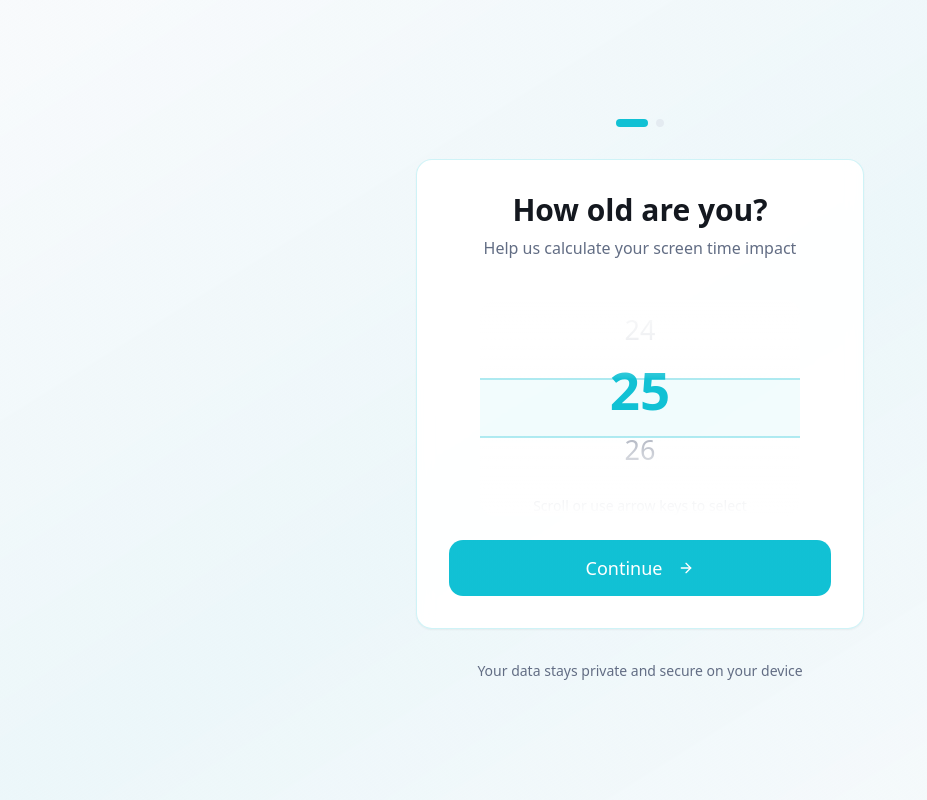
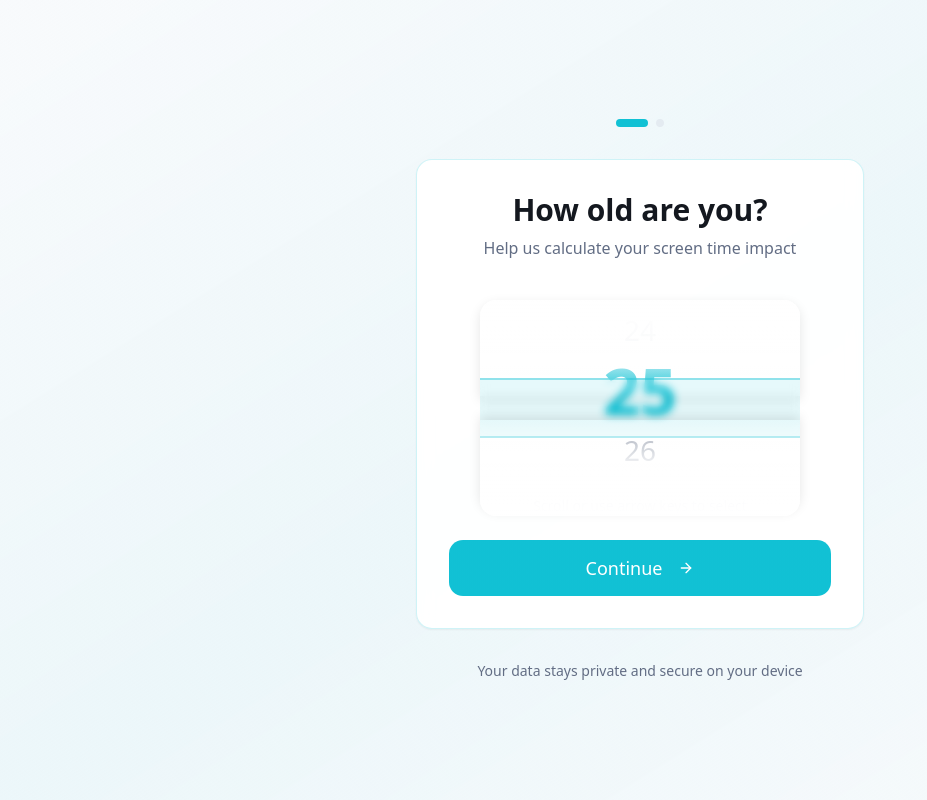
Before and after one commit to MrFarkas1/step-to-screen, a React (Vite) app: page / in a window 1280 px wide. Shown: the whole page, without its empty margins (0-927 px from the left). Built offline with nearby package versions, Linux system fonts and the light colour scheme; the HTML template or start-up script is replaced by a standard one.

Commit message:
Refactor AgePicker component

```diff
--- a/src/components/AgePicker.tsx
+++ b/src/components/AgePicker.tsx
@@ -19,10 +19,32 @@ export function AgePicker({ value, onChange, min = 1, max = 85 }: AgePickerProps
     if (!containerRef.current) return;
     const index = ages.indexOf(age);
     const scrollTop = index * ITEM_HEIGHT;
-    containerRef.current.scrollTo({
-      top: scrollTop,
-      behavior: smooth ? "smooth" : "auto",
-    });
+
+    if (smooth) {
+      // Smooth spring-like animation
+      const start = containerRef.current.scrollTop;
+      const distance = scrollTop - start;
+      const duration = 400;
+      const startTime = performance.now();
+
+      const easeOutCubic = (t: number) => 1 - Math.pow(1 - t, 3);
+
+      const animateScroll = (currentTime: number) => {
+        const elapsed = currentTime - startTime;
+        const progress = Math.min(elapsed / duration, 1);
+        const eased = easeOutCubic(progress);
+
+        containerRef.current!.scrollTop = start + distance * eased;
+
+        if (progress < 1) {
+          requestAnimationFrame(animateScroll);
+        }
+      };
+
+      requestAnimationFrame(animateScroll);
+    } else {
+      containerRef.current.scrollTop = scrollTop;
+    }
   };
 
   const handleScroll = () => {
@@ -66,11 +88,14 @@ export function AgePicker({ value, onChange, min = 1, max = 85 }: AgePickerProps
 
   return (
     <div className="relative w-full max-w-xs mx-auto">
-      {/* Top fade overlay */}
-      <div className="absolute top-0 left-0 right-0 h-20 bg-gradient-to-b from-card via-card/80 to-transparent z-10 pointer-events-none rounded-t-lg" />
+      {/* Top fade overlay with stronger gradient */}
+      <div className="absolute top-0 left-0 right-0 h-24 bg-gradient-to-b from-card via-card/95 to-transparent z-10 pointer-events-none rounded-t-lg shadow-[0_4px_12px_rgba(0,0,0,0.1)]" />
 
-      {/* Selection indicator */}
-      <div className="absolute top-1/2 left-0 right-0 h-[60px] -translate-y-1/2 border-y-2 border-primary/30 bg-primary/5 z-10 pointer-events-none" />
+      {/* Selection indicator with glow effect */}
+      <div className="absolute top-1/2 left-0 right-0 h-[60px] -translate-y-1/2 z-10 pointer-events-none">
+        <div className="absolute inset-0 border-y-2 border-primary/40 bg-primary/10 backdrop-blur-sm" />
+        <div className="absolute inset-0 shadow-[0_0_20px_rgba(var(--primary-rgb),0.2)]" />
+      </div>
 
       {/* Scrollable container */}
       <div
@@ -79,27 +104,43 @@ export function AgePicker({ value, onChange, min = 1, max = 85 }: AgePickerProps
         onKeyDown={handleKeyDown}
         tabIndex={0}
         className={cn(
-          "h-[180px] overflow-y-auto overflow-x-hidden snap-y snap-mandatory scroll-smooth",
+          "h-[180px] overflow-y-auto overflow-x-hidden snap-y snap-mandatory",
           "focus:outline-none focus:ring-2 focus:ring-primary/50 rounded-lg",
           "scrollbar-hide relative"
         )}
         style={{
           paddingTop: `${ITEM_HEIGHT}px`,
           paddingBottom: `${ITEM_HEIGHT}px`,
+          scrollBehavior: isScrolling ? "auto" : "smooth",
         }}
       >
         {ages.map((age) => {
           const isSelected = age === value;
+          const containerScrollTop = containerRef.current?.scrollTop || 0;
+          const index = ages.indexOf(age);
+          const targetScrollTop = index * ITEM_HEIGHT;
+          const distance = Math.abs(containerScrollTop - targetScrollTop);
+          const maxDistance = ITEM_HEIGHT * 2;
+          const opacity = Math.max(0.3, 1 - (distance / maxDistance) * 0.7);
+          const scale = isSelected ? 1 : Math.max(0.75, 1 - (distance / maxDistance) * 0.25);
+
           return (
             <div
               key={age}
               className={cn(
-                "snap-center flex items-center justify-center transition-all duration-200 cursor-pointer",
-                isSelected && !isScrolling
-                  ? "text-5xl font-bold text-primary scale-110"
-                  : "text-3xl font-medium text-muted-foreground scale-90 opacity-50"
+                "snap-center flex items-center justify-center cursor-pointer select-none",
+                "transition-all ease-out",
+                isSelected && !isScrolling ? "duration-300" : "duration-200"
               )}
-              style={{ height: `${ITEM_HEIGHT}px` }}
+              style={{
+                height: `${ITEM_HEIGHT}px`,
+                opacity: isSelected && !isScrolling ? 1 : opacity,
+                transform: `scale(${isSelected && !isScrolling ? 1.15 : scale})`,
+                fontSize: isSelected && !isScrolling ? "3.5rem" : "2rem",
+                fontWeight: isSelected && !isScrolling ? "700" : "500",
+                color: isSelected && !isScrolling ? "hsl(var(--primary))" : "hsl(var(--muted-foreground))",
+                lineHeight: `${ITEM_HEIGHT}px`,
+              }}
               onClick={() => {
                 onChange(age);
                 scrollToAge(age, true);
@@ -111,8 +152,8 @@ export function AgePicker({ value, onChange, min = 1, max = 85 }: AgePickerProps
         })}
       </div>
 
-      {/* Bottom fade overlay */}
-      <div className="absolute bottom-0 left-0 right-0 h-20 bg-gradient-to-t from-card via-card/80 to-transparent z-10 pointer-events-none rounded-b-lg" />
+      {/* Bottom fade overlay with stronger gradient */}
+      <div className="absolute bottom-0 left-0 right-0 h-24 bg-gradient-to-t from-card via-card/95 to-transparent z-10 pointer-events-none rounded-b-lg shadow-[0_-4px_12px_rgba(0,0,0,0.1)]" />
 
       {/* Instructions */}
       <p className="text-center text-sm text-muted-foreground mt-4">
```
